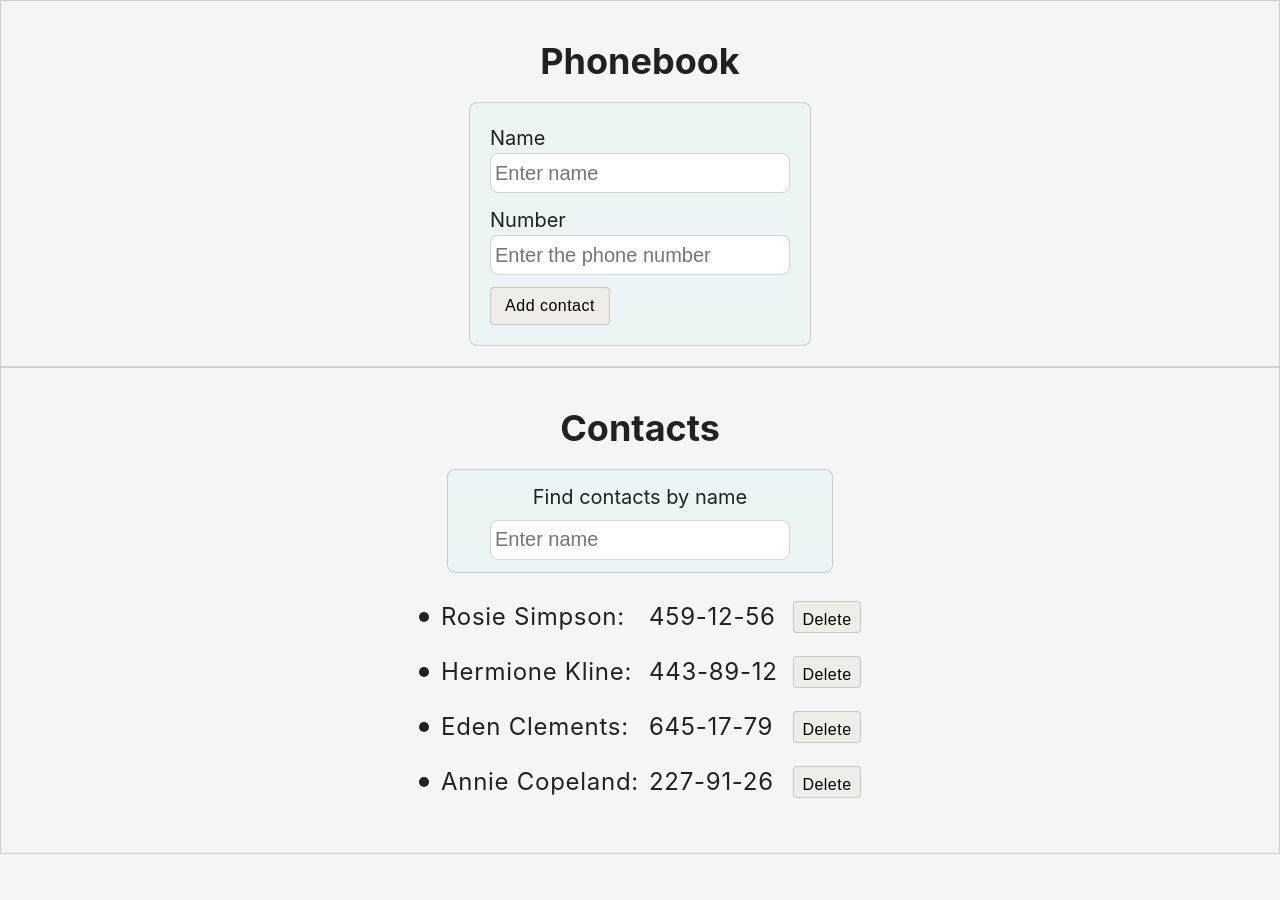
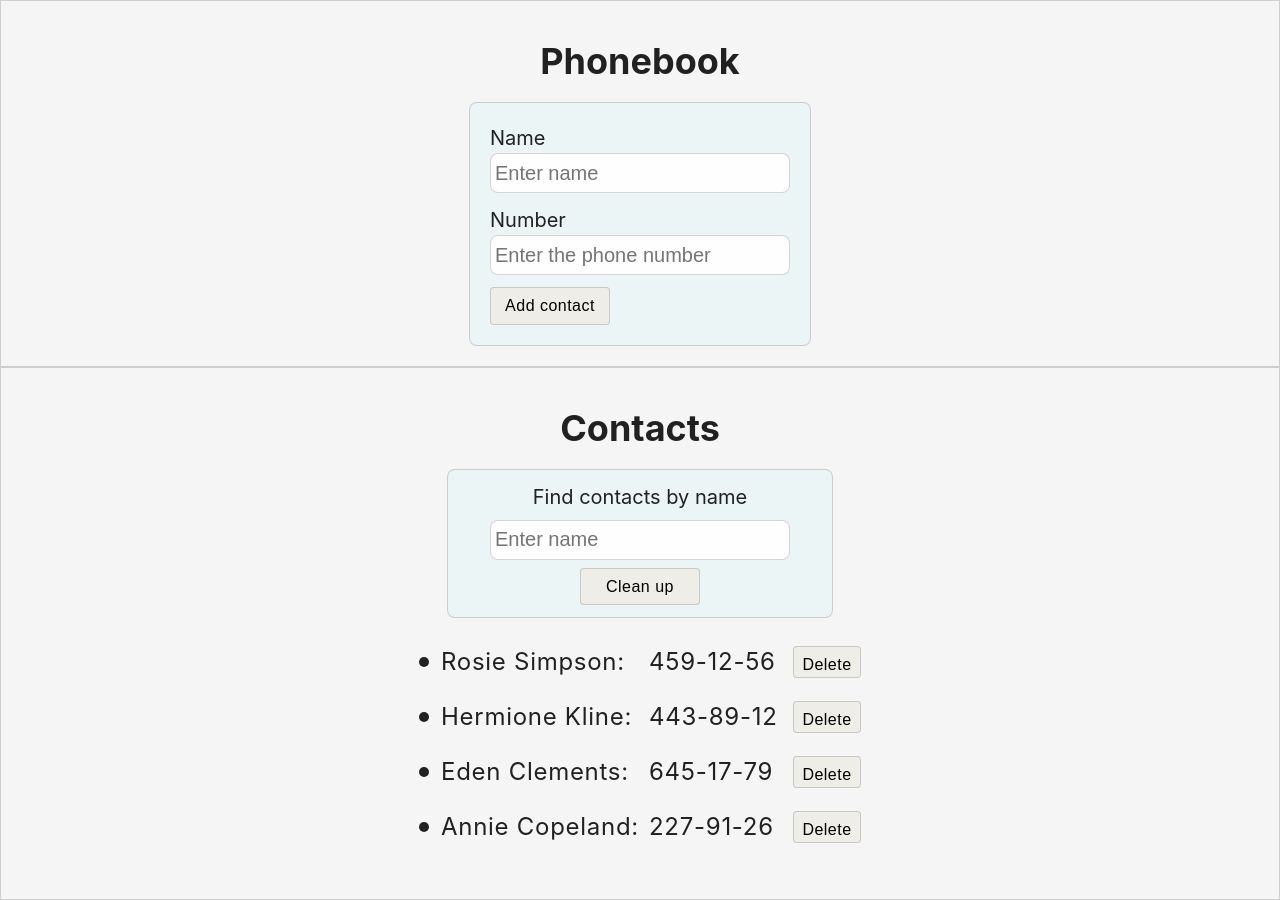
Before and after one commit to vikttur/goit-react-hw-02-phonebook, a React (Create React App) app: page / in a window 1280 px wide. Before the commit the page ends 854 px from the top, so only its background shows below. Built offline with nearby package versions, Linux system fonts and the light colour scheme.

Commit message:
adds contacts to state

```diff
--- a/src/App.jsx
+++ b/src/App.jsx
@@ -1,4 +1,5 @@
 import React, { Component } from 'react';
+import { nanoid } from 'nanoid';
 import Section from './components/Section/Section';
 import ContactForm from './components/ContactForm/ContactForm';
 import SearchFilter from './components/SearchFilter/SearchFilter';
@@ -19,30 +20,35 @@ export default class App extends Component {
     filter: '',
   };
 
-  // onLeaveFeedback = option =>
-  //   this.setState(prevState => ({ [option]: prevState[option] + 1 }));
+  formSubmitHandler = data => {
+    const { name, number } = data;
 
-  // countTotalFeedback = () =>
-  //   Object.values(this.state).reduce((acc, value) => acc + value, 0);
+    const contact = {
+      id: nanoid(),
+      name,
+      number,
+    };
 
-  // countPositiveFeedbackPercentage = () =>
-  //   Number.parseInt((this.state.good / this.countTotalFeedback()) * 100) + '%';
-
-  formSubmitHandler = data => {
-    console.log(data);
-    // this.setState(prevState => ({ contacts: prevState.name.push(data) }));
+    this.setState(prevState => ({
+      contacts: [contact, ...prevState.contacts],
+    }));
+    console.log(this.state.contacts);
   };
 
   // фільтрація
   handleFilterChange = e => {
     const { value } = e.currentTarget;
-    this.setState({ filter: value });
+    this.setState({ contacts: TEST_CONTACTS, filter: value });
 
-    // this.contactFilter();
+    this.contactFilter(value);
   };
 
-  contactFilter = () => {
-    this.state.contacts.filter({});
+  contactFilter = name => {
+    this.setState(prevState => ({
+      contacts: prevState.contacts.filter(function (contact) {
+        return contact.name.toLowerCase().indexOf(name.toLowerCase()) > -1;
+      }),
+    }));
   };
 
   deleteContact = id => {
@@ -61,20 +67,20 @@ export default class App extends Component {
         </Section>
 
         <Section title="Contacts">
-          {contacts.length !== 0 ? (
           <>
             <SearchFilter
               filter={filter}
               onHandleFilterChange={this.handleFilterChange}
             />
+            {contacts.length !== 0 ? (
               <ContactList
                 contacts={contacts}
                 onDeleteContact={this.deleteContact}
               />
-            </>
             ) : (
               <Notification message="The contact list is empty" />
             )}
+          </>
         </Section>
       </>
     );
--- a/src/components/SearchFilter/SearchFilter.jsx
+++ b/src/components/SearchFilter/SearchFilter.jsx
@@ -17,6 +17,13 @@ export default function SearchFilter({ filter, onHandleFilterChange }) {
         placeholder="Enter name"
         onChange={onHandleFilterChange}
       />
+      <button
+        type="button"
+        className={css.button}
+        // onClick={() => (input.value = '')}
+      >
+        Clean up
+      </button>
     </label>
   );
 }
--- a/src/components/SearchFilter/SearchFilter.module.css
+++ b/src/components/SearchFilter/SearchFilter.module.css
@@ -28,3 +28,31 @@
 	font-size: 20px;
 	padding: 4px;
 }
+
+.button {
+	width: 120px;
+	padding: 4px;
+	background: var(--color-button);
+	border: var(--line-border);
+	border-radius: 4px;
+
+	font-size: 16px;
+	line-height: 1.7;
+	letter-spacing: 0.03em;
+
+	cursor: pointer;
+
+	box-shadow: 0;
+	transition:
+		background-color var(--time-animation) var(--timing-function),
+		color var(--time-animation) var(--timing-function),
+		box-shadow var(--time-animation) var(--timing-function);
+}
+
+.button:hover {
+	background-color: var(--color-accent);
+	color: var(--color-card);
+	box-shadow: 0px 3px 1px rgba(0, 0, 0, 0.1),
+		0px 1px 2px rgba(0, 0, 0, 0.08),
+		0px 2px 2px rgba(0, 0, 0, 0.12);
+}
```
Lines whose indentation alone changed are shown as unchanged.
